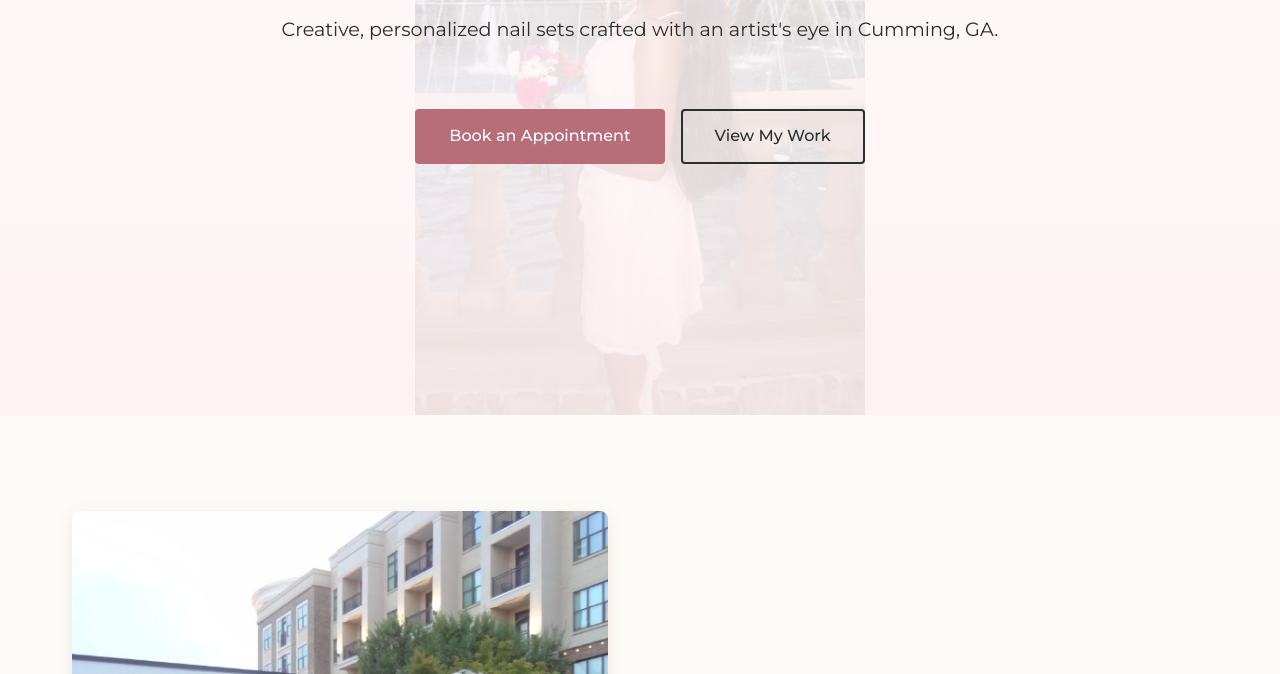
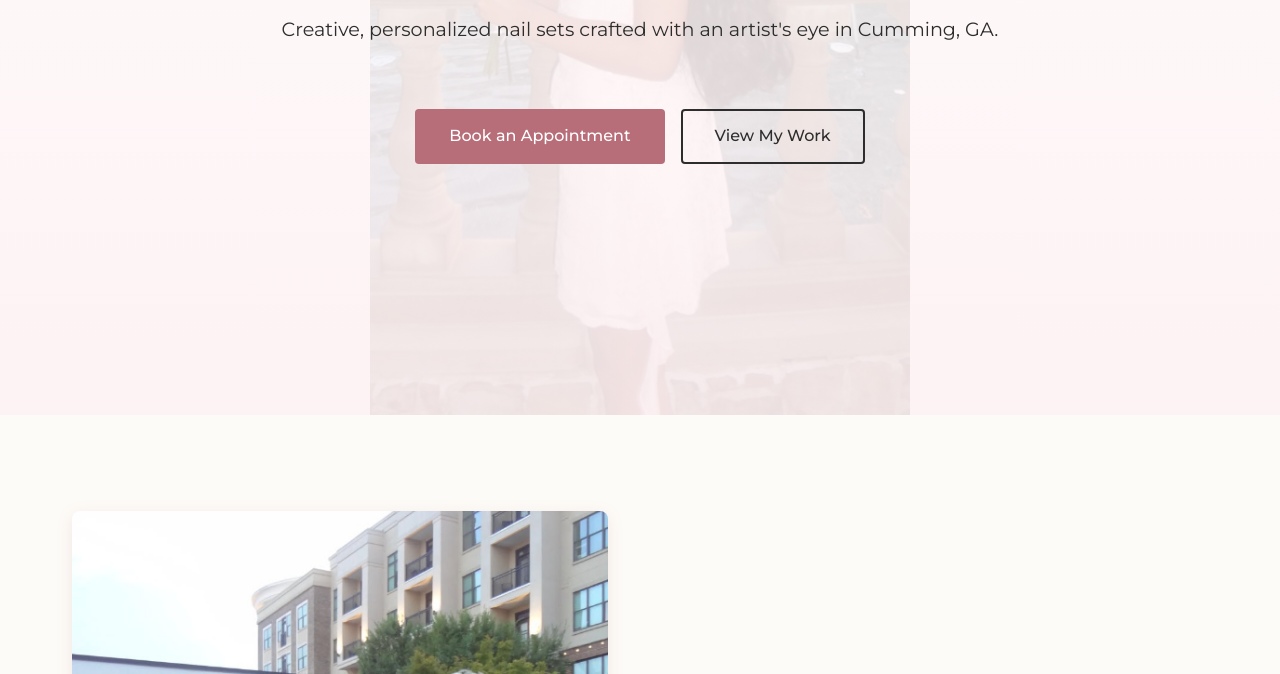
Before and after one commit to SAkula-12/Nails-by-Anvi, a website: page index.html in a window 1280 px wide. Shown: the part 445-1119 px from the top of the page. Drawn offline with nearby package versions, Linux system fonts and the light colour scheme.

Commit message:
Update hero section background image and styling
- Add new portrait image (`hero_bg.jpg`)
- Update `style.css` to use the new image in the hero background
- Adjust background size to `contain` and add a matching background color to ensure the full portrait is visible without cropping

```diff
--- a/style.css
+++ b/style.css
@@ -279,7 +279,7 @@ ul {
     justify-content: center;
     text-align: center;
     background: linear-gradient(rgba(255,255,255,0.8), rgba(253,242,244,0.9)),
-                url('images/hero_bg.png') center top/contain no-repeat #fdf2f4;
+                url('images/hero_bg.jpg') center top/contain no-repeat #fdf2f4;
     padding: 0 var(--space-md);
     margin-top: 60px; /* Offset for fixed header */
 }
```
Also changed, not shown: images/hero_bg.jpg (added).
